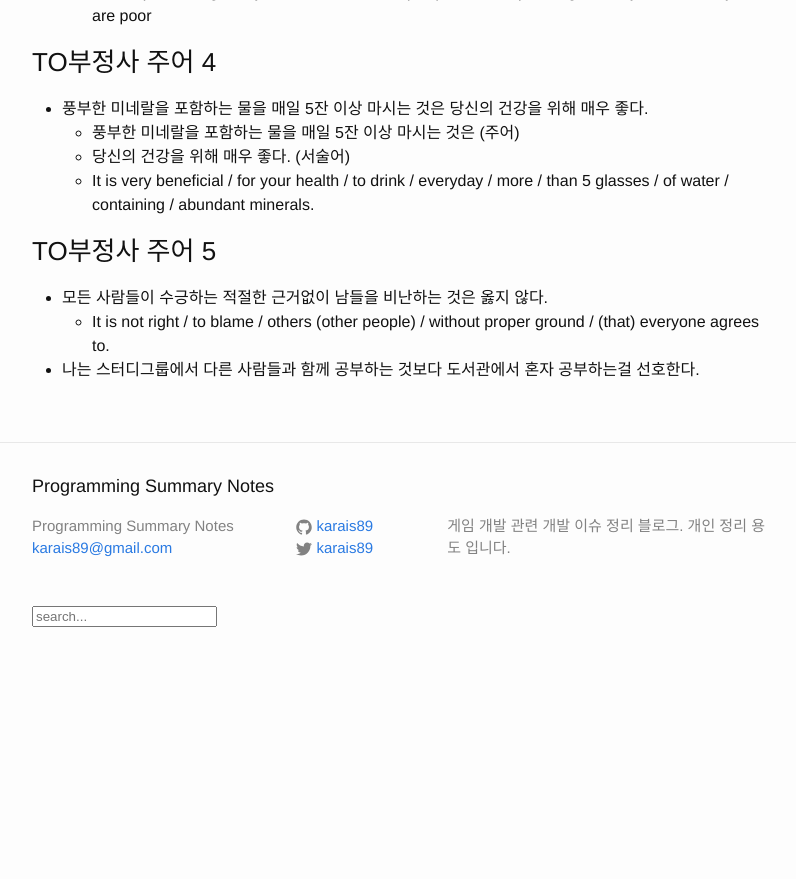
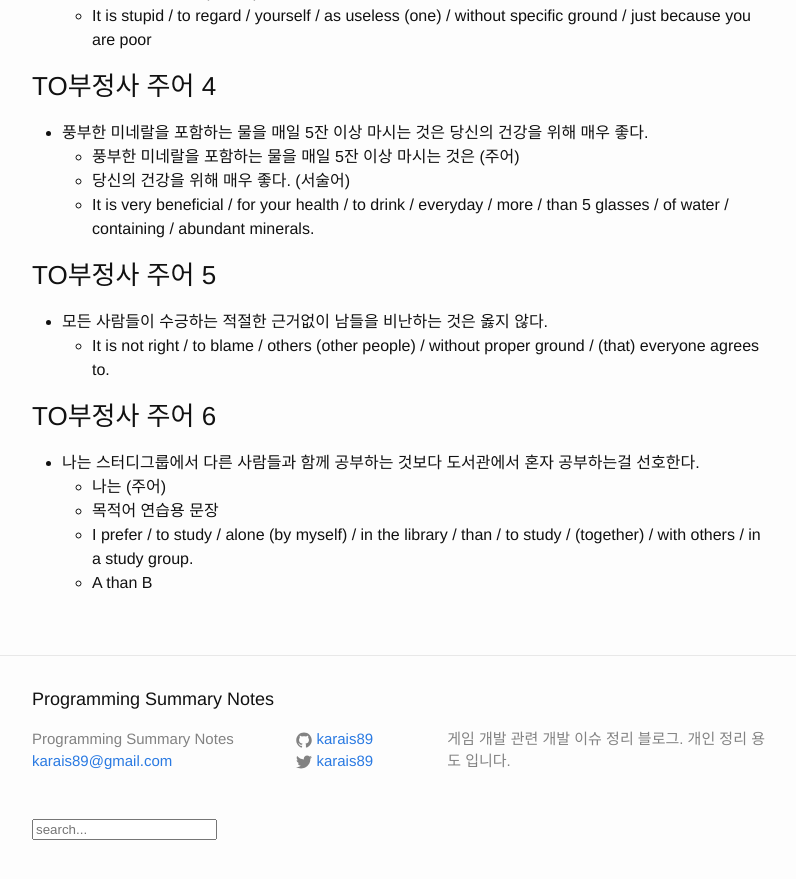
Before and after one commit to karais89/karais89.github.io_back, a Jekyll site: the page built from _posts/2019-01-12-hanmadiro-part-1.markdown, in a window 1280 px wide and 900 px high, scrolled down 4571 px. Shown: the top 879 px of the window, without its empty margins (238-1034 px from the left). Built offline with Jekyll 4.4.1, drawn with Linux system fonts in a browser that asks for light colours; comment, search, counter and statistics services are not loaded; before the commit the page ends 5258 px from its top, so only the background shows below that.

Commit message:
TO부정사 주어 6

```diff
--- a/_posts/2019-01-12-hanmadiro-part-1.markdown
+++ b/_posts/2019-01-12-hanmadiro-part-1.markdown
@@ -191,4 +191,10 @@ TO부정사, ING, 명사절 복잡한 주어로 구성된 문장을 연습한다
 - 모든 사람들이 수긍하는 적절한 근거없이 남들을 비난하는 것은 옳지 않다.
     - It is not right / to blame / others (other people) / without proper ground / (that) everyone agrees to.
 
+### TO부정사 주어 6
+
 - 나는 스터디그룹에서 다른 사람들과 함께 공부하는 것보다 도서관에서 혼자 공부하는걸 선호한다.
+    - 나는 (주어)
+    - 목적어 연습용 문장
+    - I prefer / to study / alone (by myself) / in the library / than / to study / (together) / with others / in a study group.
+    - A than B
```
